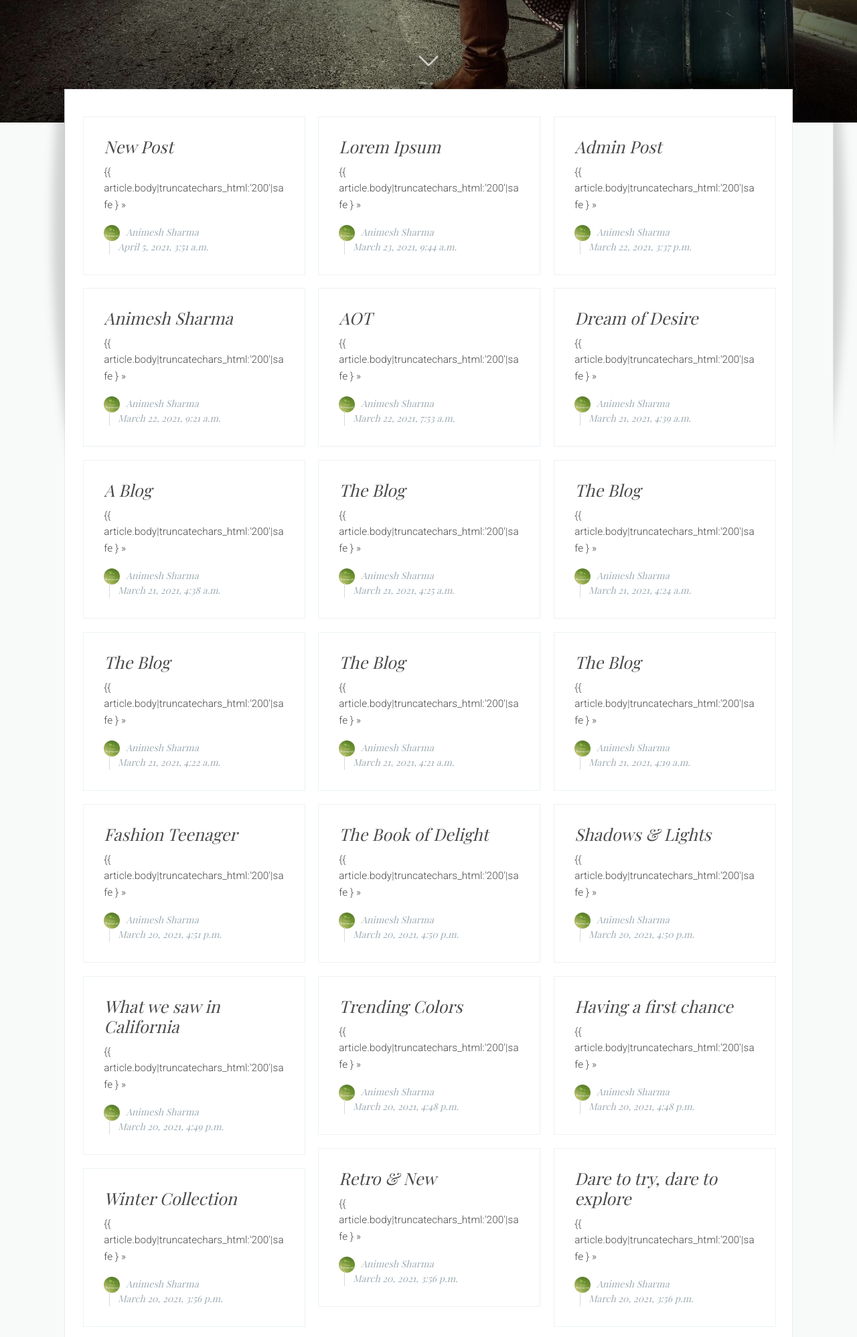
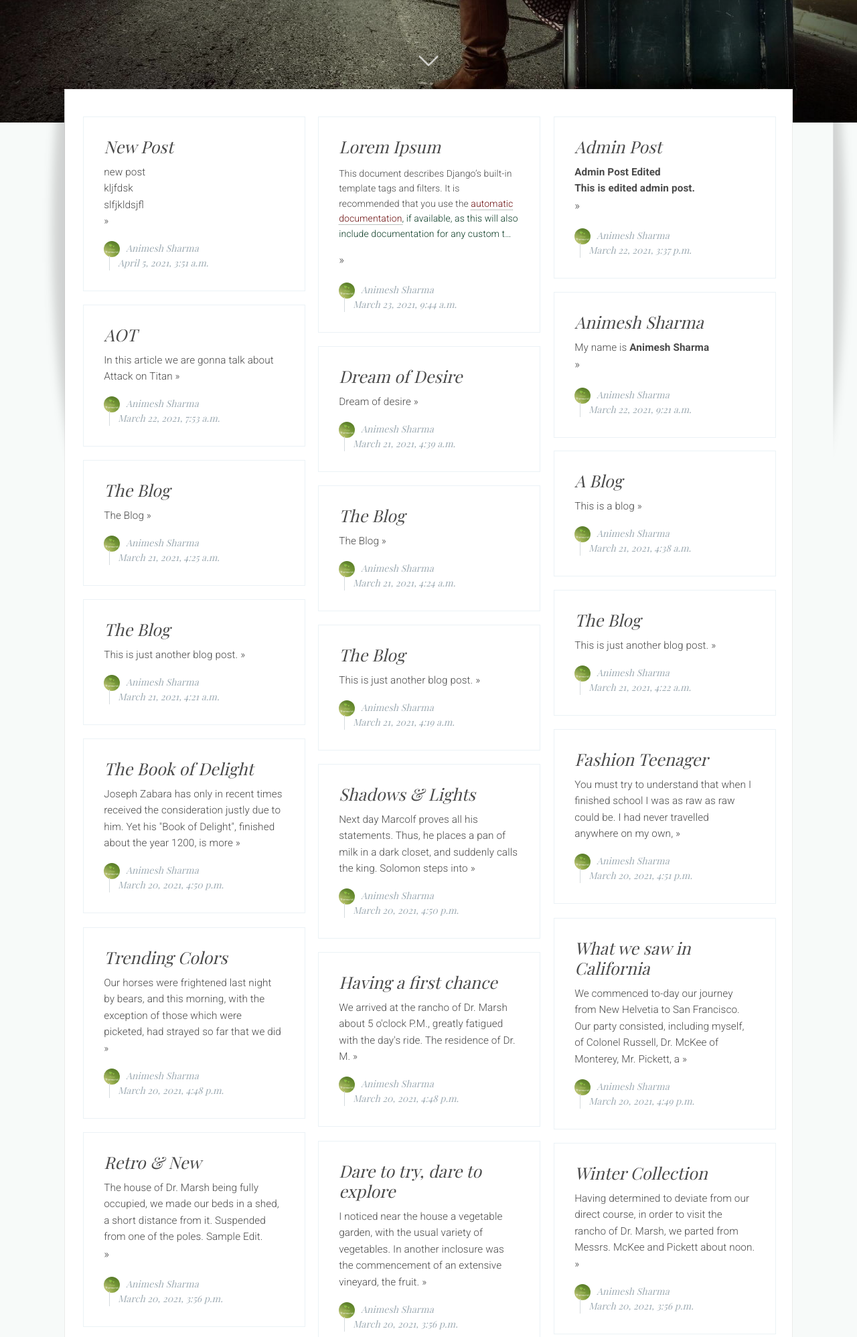
Before and after one commit to animesh-algorithm/beyondtheboundaries, a Django app: page / in a window 1280 px wide. Shown: the part 681-2678 px from the top of the page at 67% size. Run offline with Django 3.2, Linux system fonts and the light colour scheme; data comes from the database, SQL or seed files in the repository; some libraries are stand-ins or nearby versions; some web fonts are replaced.

Commit message:
Update index.html

```diff
--- a/theblog/templates/index.html
+++ b/theblog/templates/index.html
@@ -30,7 +30,7 @@
 						<a href="{% url 'article' article.pk %}">
 						<section class="post-excerpt">
 						<p>
-							{{ article.body|truncatechars_html:'200'|safe } <a class="read-more" href="{% url 'article' article.pk %}">&raquo;</a>
+							{{ article.body|truncatechars_html:'200'|safe }} <a class="read-more" href="{% url 'article' article.pk %}">&raquo;</a>
 						</p>
 							</section></a>
 						<footer class="post-meta">
```
